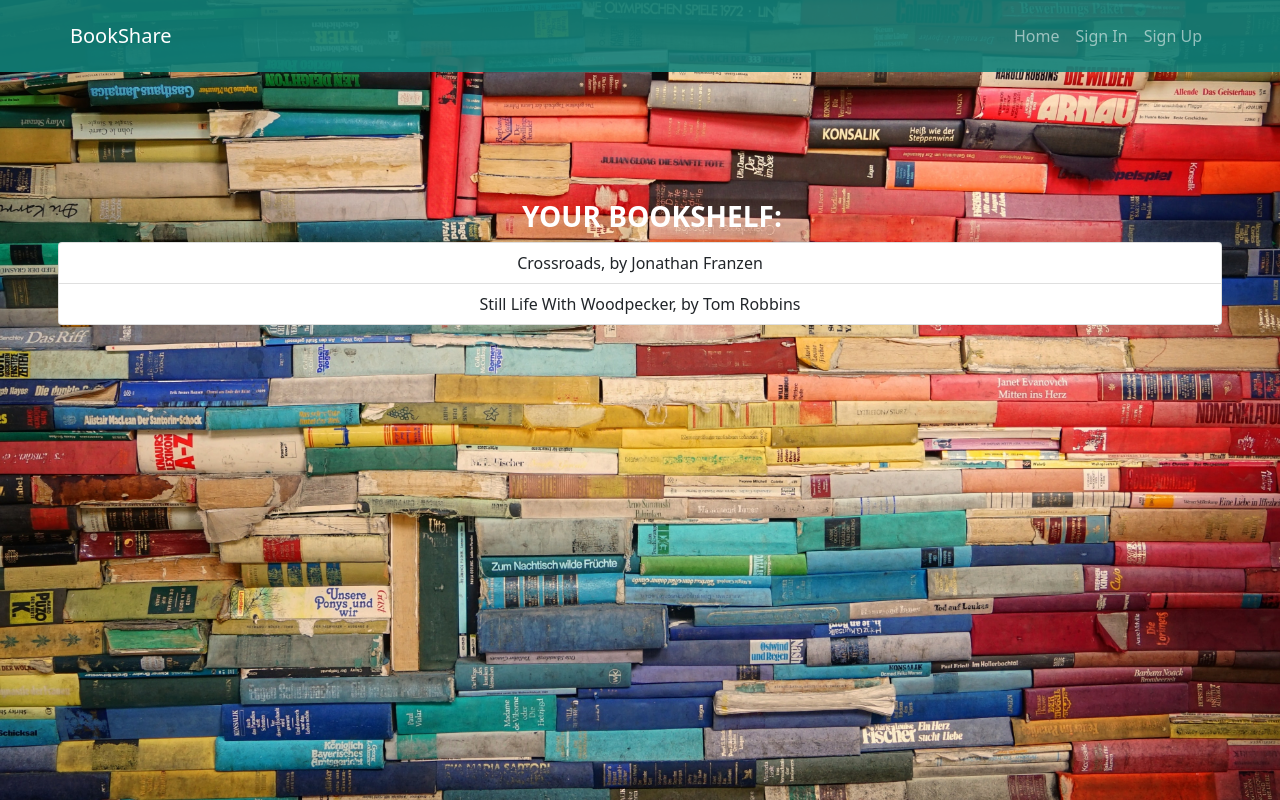
After one commit to earthbound-misfit/bookshare-flask, a Flask app: page /bookshelf in a window 1280 px wide. The commit adds this page. Run offline with Flask 2, Linux system fonts and the light colour scheme; some libraries are stand-ins or nearby versions.

Commit message:
added bookshelf.html

```diff
--- a/app/site/routes.py
+++ b/app/site/routes.py
@@ -9,3 +9,7 @@ def home():
 @site.route('/profile')
 def profile():
   return render_template('profile.html')
+
+@site.route('/bookshelf')
+def bookshelf():
+  return render_template('bookshelf.html')
--- /dev/null
+++ b/app/site/site_templates/bookshelf.html
@@ -0,0 +1,26 @@
+{% extends 'base.html' %}
+
+{% block content %}
+
+<section class="profile-page">
+  <div class="background-image">
+    <img src="{{url_for('static', filename='/images/rainbow-books.jpg')}}"
+      class="img-fluid"
+      style="z-index: -1; position: fixed; height: 100%; width: 100%">
+  </div>
+  <section class="text-center">
+    <div class="container">
+      <div class="row">
+        <h3
+          class="home-page-header d-flex justify-content-center align-items-center text-white"
+          style="z-index: 1; margin-top: 200px; font-weight: bold">YOUR BOOKSHELF:</h3>
+        <ul class="list-group">
+          <li class="list-group-item">Crossroads, by Jonathan Franzen</li>
+          <li class="list-group-item">Still Life With Woodpecker, by Tom Robbins</li>
+        </ul>
+      </div>
+    </div>
+  </section>
+</section>
+
+{% endblock %}
--- a/app/templates/base.html
+++ b/app/templates/base.html
@@ -25,7 +25,7 @@
         </li>
         {% if current_user.is_authenticated %}
         <li class="nav-item">
-          <a href="{{ url_for('auth.logout') }}" class="nav-link">Bookshelf</a>
+          <a href="{{ url_for('site.bookshelf') }}" class="nav-link">Bookshelf</a>
         </li>
         <li class="nav-item">
           <a href="{{ url_for('site.profile') }}" class="nav-link">Profile</a>
```
